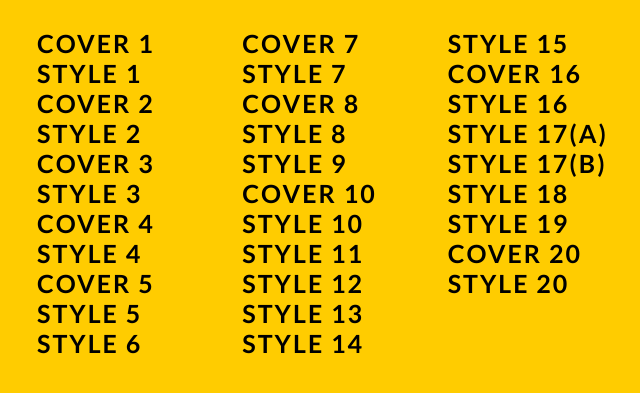
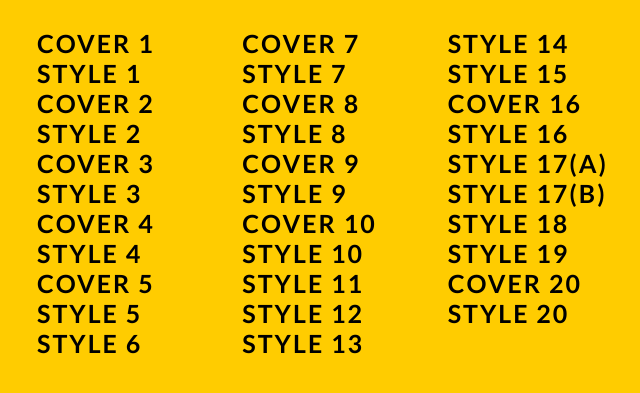
Before and after one commit to sb216/interactiveDesign, a plain HTML site: page ART369 P2/P2-index.html in a window 1280 px wide. Shown: the part 275-668 px from the top of the page, without its empty margins (303-943 px from the left). Drawn offline with Linux system fonts and the light colour scheme.

Commit message:
cover9 addition

```diff
--- a/ART369 P2/P2-index.html
+++ b/ART369 P2/P2-index.html
@@ -49,6 +49,7 @@
 
 				<h1 class="title"><a href="A Very Old Man With Enormous Wings text 8.html">Style 8</a></h1>
 
+				<h1 class="title"><a href="A Very Old Man With Enormous Wings cover 9.html">Cover 9</a></h1>
 
 				<h1 class="title"><a href="A Very Old Man With Enormous Wings text 9.html">Style 9</a></h1>
 
```
